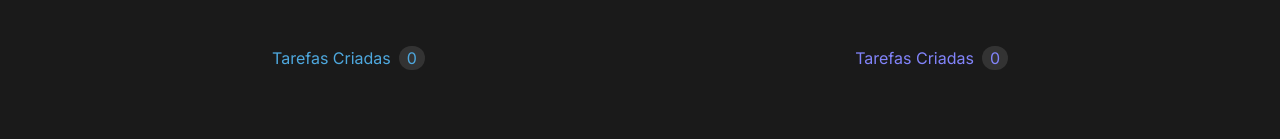
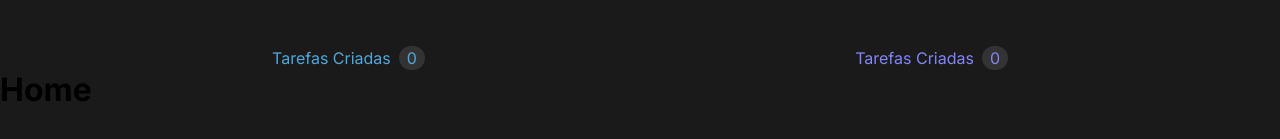
Before and after one commit to guipardi/to-do, a React (Vite) app: page / in a window 1280 px wide. Shown: the part 245-384 px from the top of the page. Built offline with nearby package versions, Linux system fonts and the light colour scheme.

Commit message:
Criando um default layout

```diff
--- a/src/Router.tsx
+++ b/src/Router.tsx
@@ -1,11 +1,14 @@
 import { Route, Routes } from 'react-router-dom'
-import { Home } from './pages/Home/index'
+import { Home } from './pages/Home'
+import { DefaultLayout } from './layouts/DefaultLayout'
 
 export function Router() {
   return (
     <Routes>
 
-      <Route path='/' element={<Home />} />
+      <Route path='/' element={<DefaultLayout />} >
+        <Route path='/' element={<Home />} />
+      </Route>
 
     </Routes>
   )
--- a/src/components/Header/index.tsx
+++ b/src/components/HeaderAndInfo/Header/index.tsx
@@ -1,5 +1,5 @@
 import { HeaderContainer, HeaderContent } from "./styles";
-import logoImg from "../../assets/logo.svg"
+import logoImg from "../../../assets/logo.svg"
 
 export function Header() {
   return (
--- /dev/null
+++ b/src/components/HeaderAndInfo/index.tsx
@@ -0,0 +1,13 @@
+import { Header } from "./Header";
+import { NewTask } from "./NewTaskInput";
+import { TasksInfo } from "./TasksInfo";
+
+export function HeaderAndInfo() {
+  return (
+    <>
+      <Header />
+      <NewTask />
+      <TasksInfo />
+    </>
+  )
+}
--- /dev/null
+++ b/src/layouts/DefaultLayout.tsx
@@ -0,0 +1,11 @@
+import { Outlet } from "react-router-dom";
+import { HeaderAndInfo } from "../components/HeaderAndInfo";
+
+export function DefaultLayout() {
+  return (
+    <>
+      <HeaderAndInfo />
+      <Outlet />
+    </>
+  )
+}
--- a/src/pages/Home/index.tsx
+++ b/src/pages/Home/index.tsx
@@ -1,13 +1,5 @@
-import { Header } from "../../components/Header";
-import { NewTask } from "../../components/NewTaskInput";
-import { TasksInfo } from "../../components/TasksInfo";
-
 export function Home() {
   return (
-    <>
-      <Header />
-      <NewTask />
-      <TasksInfo />
-    </>
+    <h1>Home</h1>
   )
 }
```
Also changed, not shown: src/components/HeaderAndInfo/Header/styles.ts (renamed from src/components/Header/styles.ts), src/components/HeaderAndInfo/NewTaskInput/index.tsx (renamed from src/components/NewTaskInput/index.tsx), src/components/HeaderAndInfo/NewTaskInput/styles.ts (renamed from src/components/NewTaskInput/styles.ts), src/components/HeaderAndInfo/TasksInfo/index.tsx (renamed from src/components/TasksInfo/index.tsx), src/components/HeaderAndInfo/TasksInfo/styles.ts (renamed from src/components/TasksInfo/styles.ts), src/components/HeaderAndInfo/styles.ts (added).
